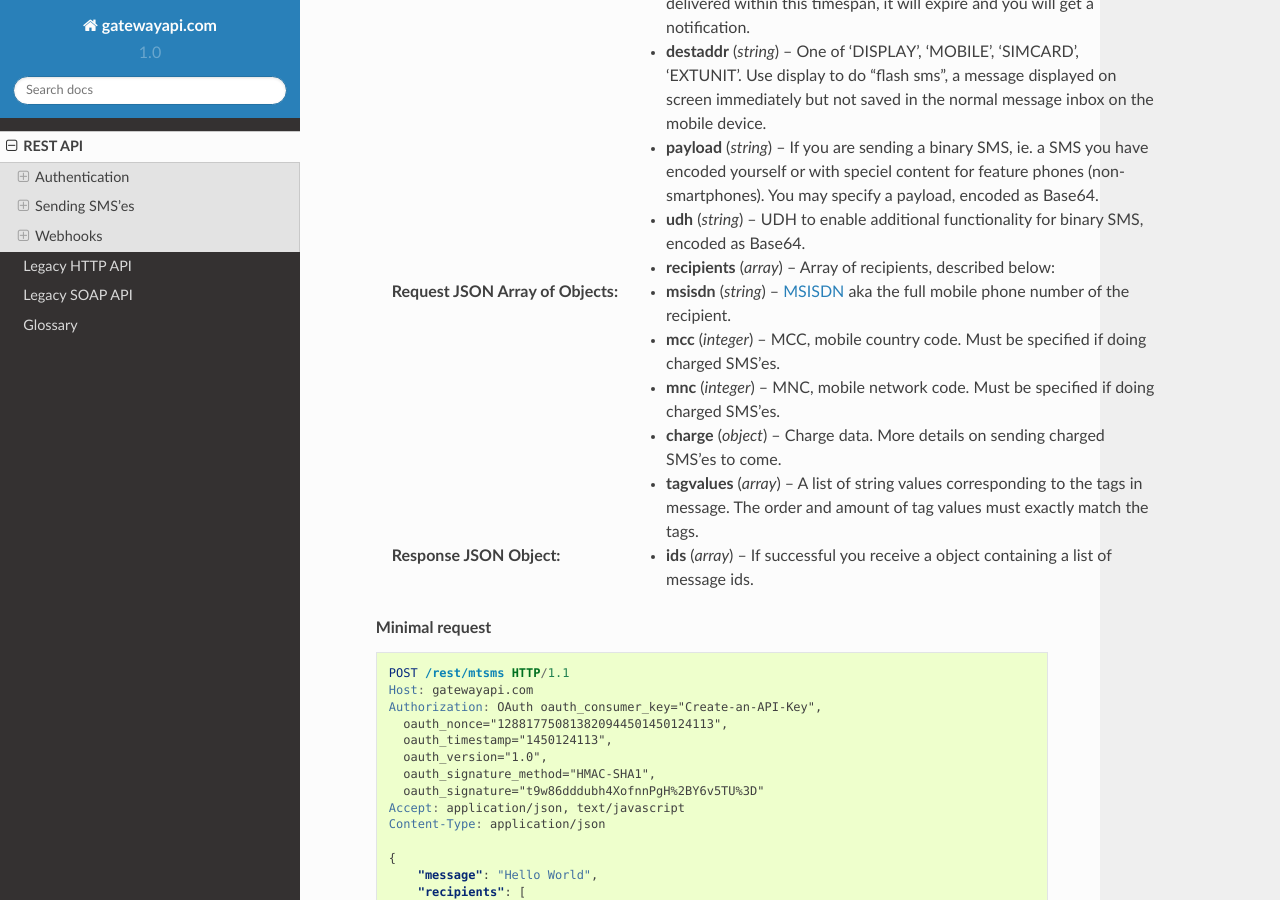
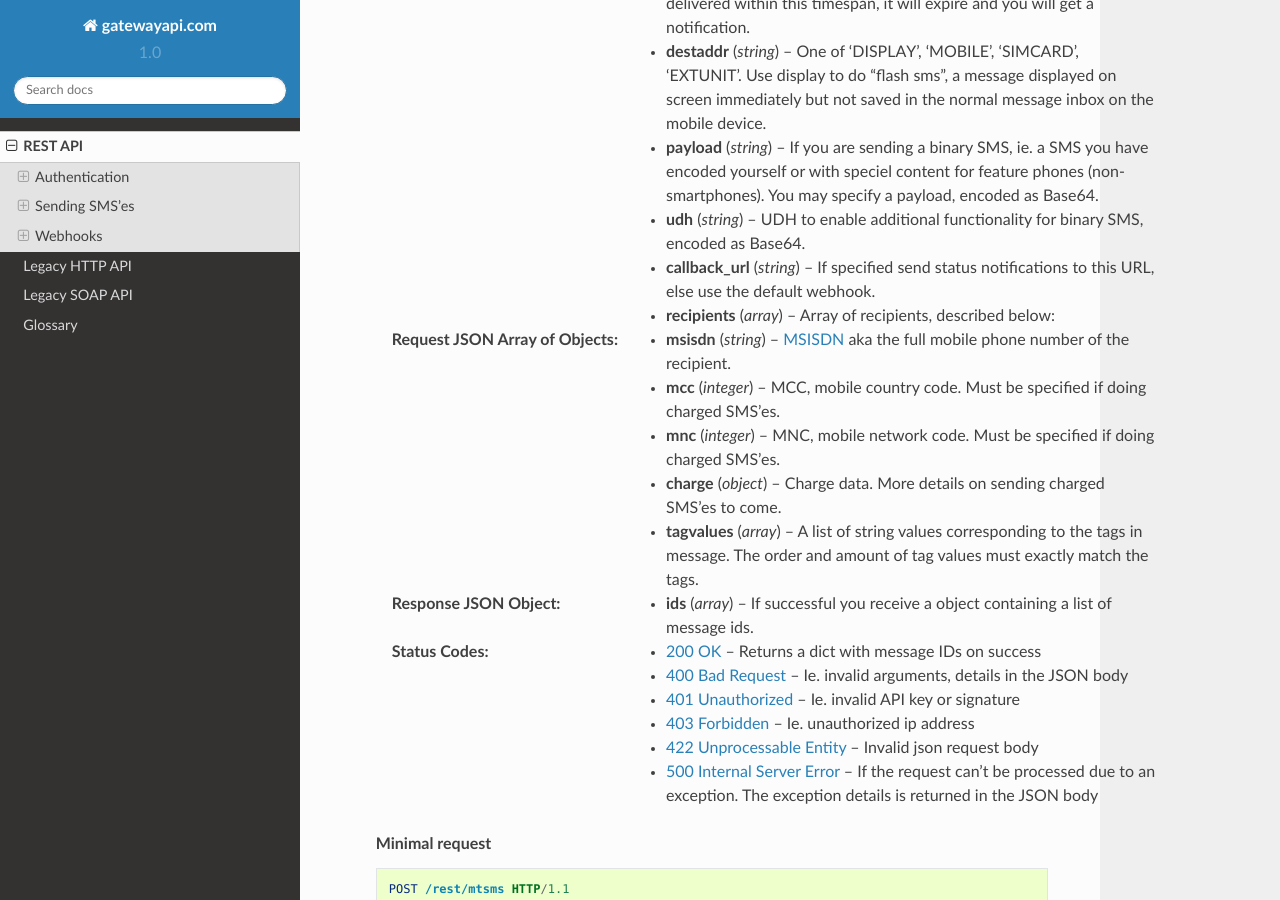
Before and after one commit to onlinecity/gatewayapi-docs, a Sphinx documentation site: the page built from docs/rest.rst, in a window 1280 px wide and 900 px high, scrolled down 2568 px. Built offline with Sphinx 7.4.7 and the Read the Docs theme 2.0.0, drawn with Linux system fonts in a browser that asks for light colours; some of the changed text lies outside the part shown.

Commit message:
Document callback_url feature and status codes

```diff
--- a/docs/rest.rst
+++ b/docs/rest.rst
@@ -116,6 +116,7 @@ Request Examples
    :<json string destaddr: One of 'DISPLAY', 'MOBILE', 'SIMCARD', 'EXTUNIT'. Use display to do "flash sms", a message displayed on screen immediately but not saved in the normal message inbox on the mobile device.
    :<json string payload: If you are sending a binary SMS, ie. a SMS you have encoded yourself or with speciel content for feature phones (non-smartphones). You may specify a payload, encoded as Base64.
    :<json string udh: UDH to enable additional functionality for binary SMS, encoded as Base64.
+   :<json string callback_url: If specified send status notifications to this URL, else use the default webhook.
    :<json array recipients: Array of recipients, described below:
    :<jsonarr string msisdn: :term:`MSISDN` aka the full mobile phone number of the recipient.
    :<jsonarr integer mcc: :term:`MCC`, mobile country code. Must be specified if doing charged SMS'es.
@@ -123,6 +124,12 @@ Request Examples
    :<jsonarr object charge: Charge data. More details on sending charged SMS'es to come.
    :<jsonarr array tagvalues: A list of string values corresponding to the tags in message. The order and amount of tag values must exactly match the tags.
    :>json array ids: If successful you receive a object containing a list of message ids.
+   :status 200: Returns a dict with message IDs on success
+   :status 400: Ie. invalid arguments, details in the JSON body
+   :status 401: Ie. invalid API key or signature
+   :status 403: Ie. unauthorized ip address
+   :status 422: Invalid json request body
+   :status 500: If the request can't be processed due to an exception. The exception details is returned in the JSON body
 
    **Minimal request**
 
@@ -201,7 +208,8 @@ Request Examples
               "validity_period": 86400,
               "encoding": "UTF8",
               "destaddr": "MOBILE",
-              "udh": "BQQLhCPw"
+              "udh": "BQQLhCPw",
+              "callback_url": "https://example.com/cb?foo=bar"
           },
           {
               "message": "Hello World",
```
Also changed, not shown: other parts of docs/rest.rst (+1 -1 lines).
